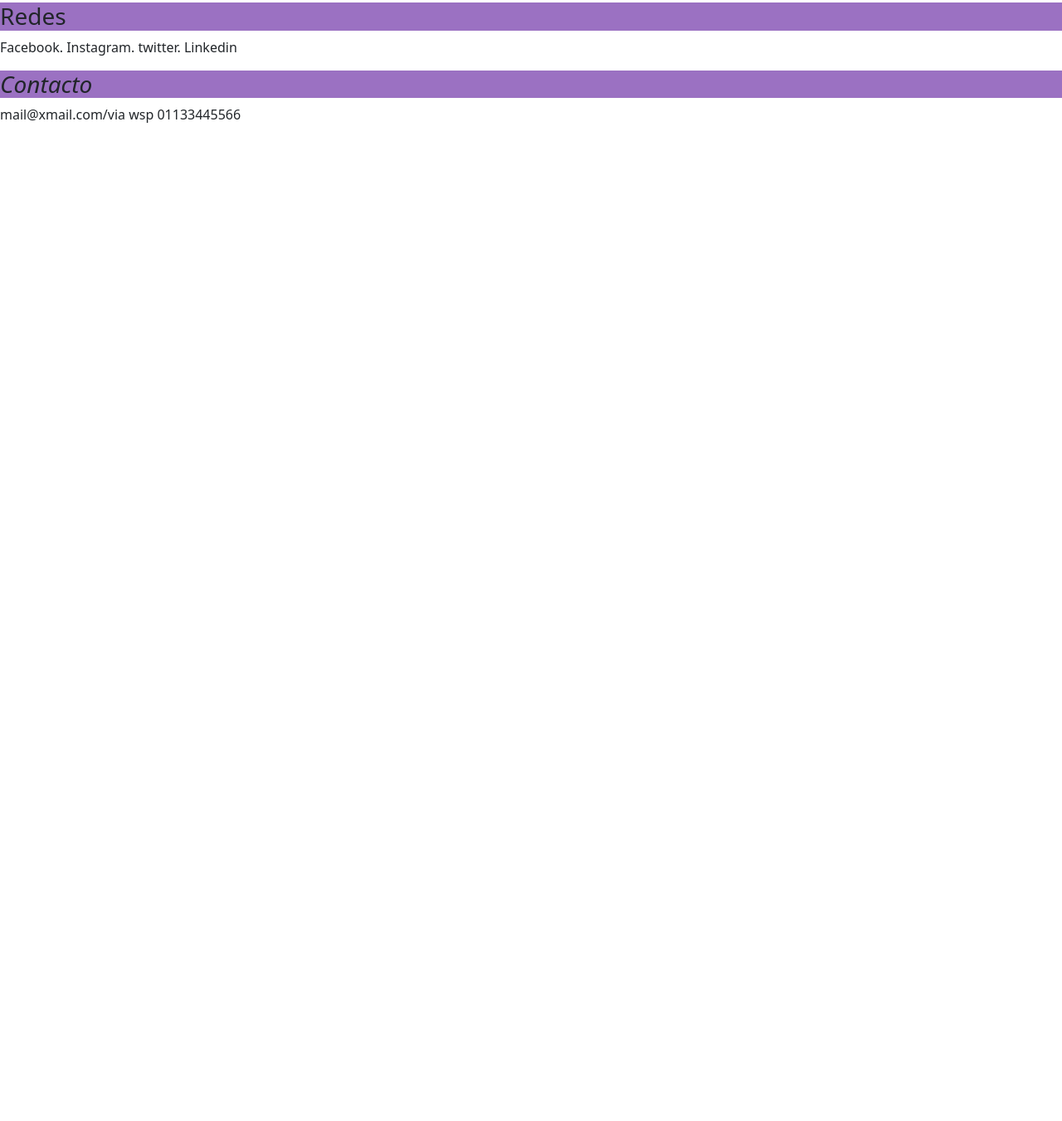
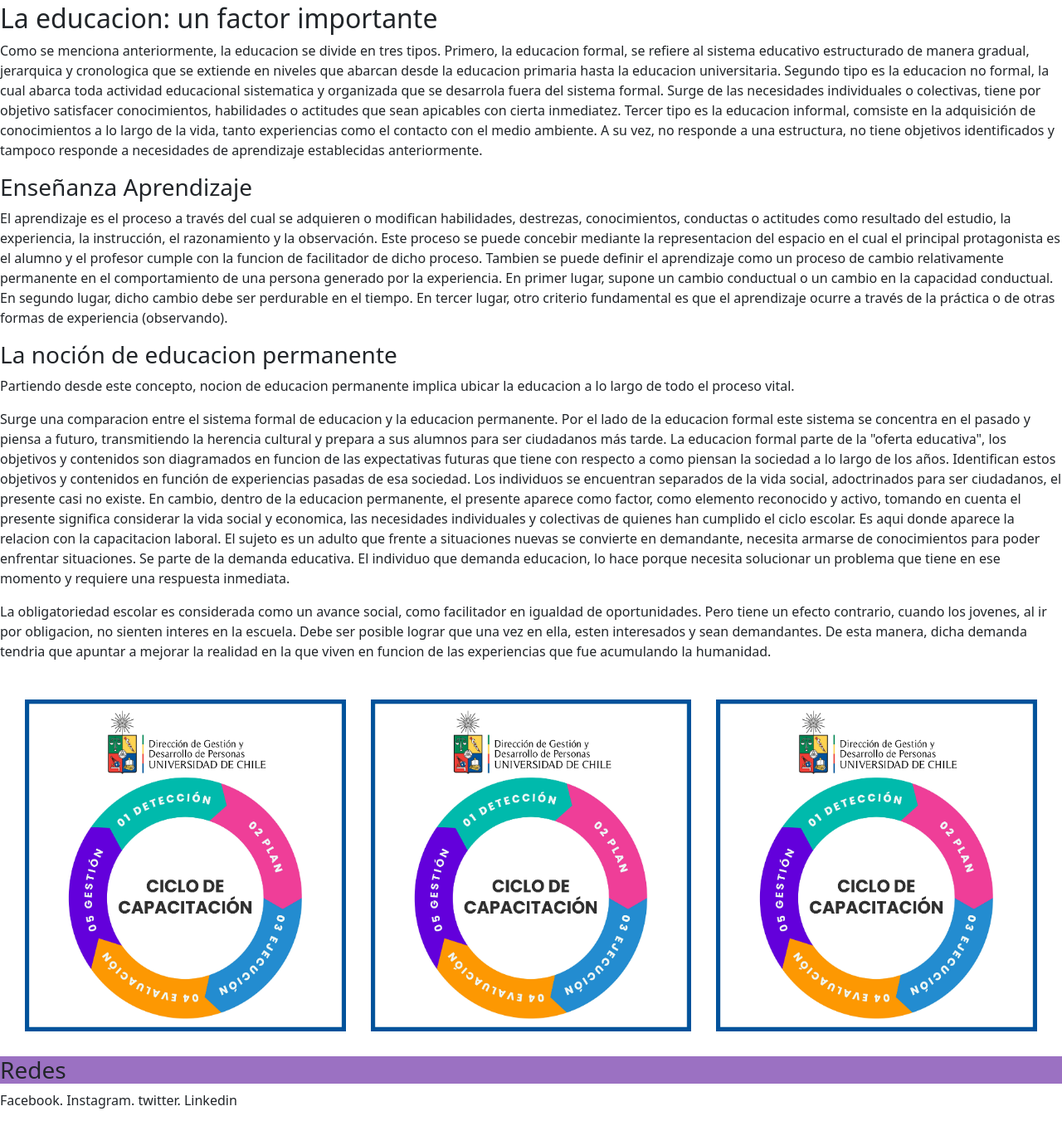
Before and after one commit to dgm026/Leadership, a plain HTML site: page pages/CAP.html in a window 1280 px wide. Shown: the part 109-1460 px from the top of the page at 83% size. Before the commit the page ends 800 px from the top, so only its background shows below. Drawn offline with nearby package versions, Linux system fonts and the light colour scheme.

Commit message:
tercer commit

```diff
--- a/css/style.css
+++ b/css/style.css
@@ -25,6 +25,16 @@ font-style: oblique;
     background-color: rgb(27, 88, 141);
     font-size: 50px;
     font-style: oblique;
+}
+
+.tarjetitas {
+    display: flex;
+    padding: 30px;
+    gap: 30px;
+}
+.tarjeta_imagen {
+    max-width: 100%;
+    height: 400px;
 }
 
 .pasos-cap {
--- a/pages/CAP.html
+++ b/pages/CAP.html
@@ -57,7 +57,41 @@
     <section class="CAP">
         <h1>Capacitación</h1>
     </section>
+    <h2>La educacion: un factor importante</h2>
+    <p>
+      Como se menciona anteriormente, la educacion se divide en tres tipos. Primero, la educacion formal, se refiere al sistema educativo estructurado de manera gradual, jerarquica y cronologica que se extiende en niveles que abarcan desde la educacion primaria hasta la educacion universitaria.
+      Segundo tipo es la educacion no formal, la cual abarca toda actividad educacional sistematica y organizada que se desarrola fuera del sistema formal. Surge de las necesidades individuales o colectivas, tiene por objetivo satisfacer conocimientos, habilidades o actitudes que sean apicables con cierta inmediatez.
+      Tercer tipo es la educacion informal, comsiste en la adquisición de conocimientos a lo largo de la vida, tanto experiencias como el contacto con el medio ambiente. A su vez, no responde a una estructura, no tiene objetivos identificados y tampoco responde a necesidades de aprendizaje establecidas anteriormente.
+    </p>
+    <h3>Enseñanza Aprendizaje</h3>
+    <p>
+      El aprendizaje es el proceso a través del cual se adquieren o modifican habilidades, destrezas, conocimientos, conductas o actitudes como resultado del estudio, la experiencia, la instrucción, el razonamiento y la observación. Este proceso se puede concebir mediante la representacion del espacio en el cual el principal protagonista es el alumno y el profesor cumple con la funcion de facilitador de dicho proceso.
+      Tambien se puede definir el aprendizaje como un proceso de cambio relativamente permanente en el comportamiento de una persona generado por la experiencia. En primer lugar, supone un cambio conductual o un cambio en la capacidad conductual. En segundo lugar, dicho cambio debe ser perdurable en el tiempo. En tercer lugar, otro criterio fundamental es que el aprendizaje ocurre a través de la práctica o de otras formas de experiencia (observando).
+    </p>
+    <h3>La noción de educacion permanente</h3>
+    <p>
+      Partiendo desde este concepto, nocion de educacion permanente implica ubicar la educacion a lo largo de todo el proceso vital.
+    </p>
+    <p>
+      Surge una comparacion entre el sistema formal de educacion y la educacion permanente. Por el lado de la educacion formal este sistema se concentra en el pasado y piensa a futuro, transmitiendo la herencia cultural y prepara a sus alumnos para ser ciudadanos más tarde. La educacion formal parte de la "oferta educativa", los objetivos y contenidos son diagramados en funcion de las expectativas futuras que tiene con respecto a como piensan la sociedad a lo largo de los años. Identifican estos objetivos y contenidos en función de experiencias pasadas de esa sociedad. Los individuos se encuentran separados de la vida social, adoctrinados para ser ciudadanos, el presente casi no existe. En cambio, dentro de la educacion permanente, el presente aparece como factor, como elemento reconocido y activo, tomando en cuenta el presente significa considerar la vida social y economica, las necesidades individuales y colectivas de quienes han cumplido el ciclo escolar. Es aqui donde aparece la relacion con la capacitacion laboral. El sujeto es un adulto que frente a situaciones nuevas se convierte en demandante, necesita armarse de conocimientos para poder enfrentar situaciones. Se parte de la demanda educativa. El individuo que demanda educacion, lo hace porque necesita solucionar un problema que tiene en ese momento y requiere una respuesta inmediata.
+    </p>
+    <p>
+      La obligatoriedad escolar es considerada como un avance social, como facilitador en igualdad de oportunidades. Pero tiene un efecto contrario, cuando los jovenes, al ir por obligacion, no sienten interes en la escuela. Debe ser posible lograr que una vez en ella, esten interesados y sean demandantes. De esta manera, dicha demanda tendria que apuntar a mejorar la realidad en la que viven en funcion de las experiencias que fue acumulando la humanidad.
+    </p>
 
+    <section class="tarjetitas">
+      <div class="tarjeta">
+        <img src="../img/ciclo-cap.jpg" alt="ciclo-capacitacion" class="tarjeta_imagen">
+    </div>
+    <div class="tarjeta">
+      <img src="../img/ciclo-cap.jpg" alt="ciclo-capacitacion" class="tarjeta_imagen">
+  </div>
+  <div class="tarjeta">
+    <img src="../img/ciclo-cap.jpg" alt="ciclo-capacitacion" class="tarjeta_imagen">
+</div>
+    </section>
+    <div class="contenedor">
+    </div>
 </main>
 
 
```
Also changed, not shown: pages/quienesomos.html (+2 -2 lines).
